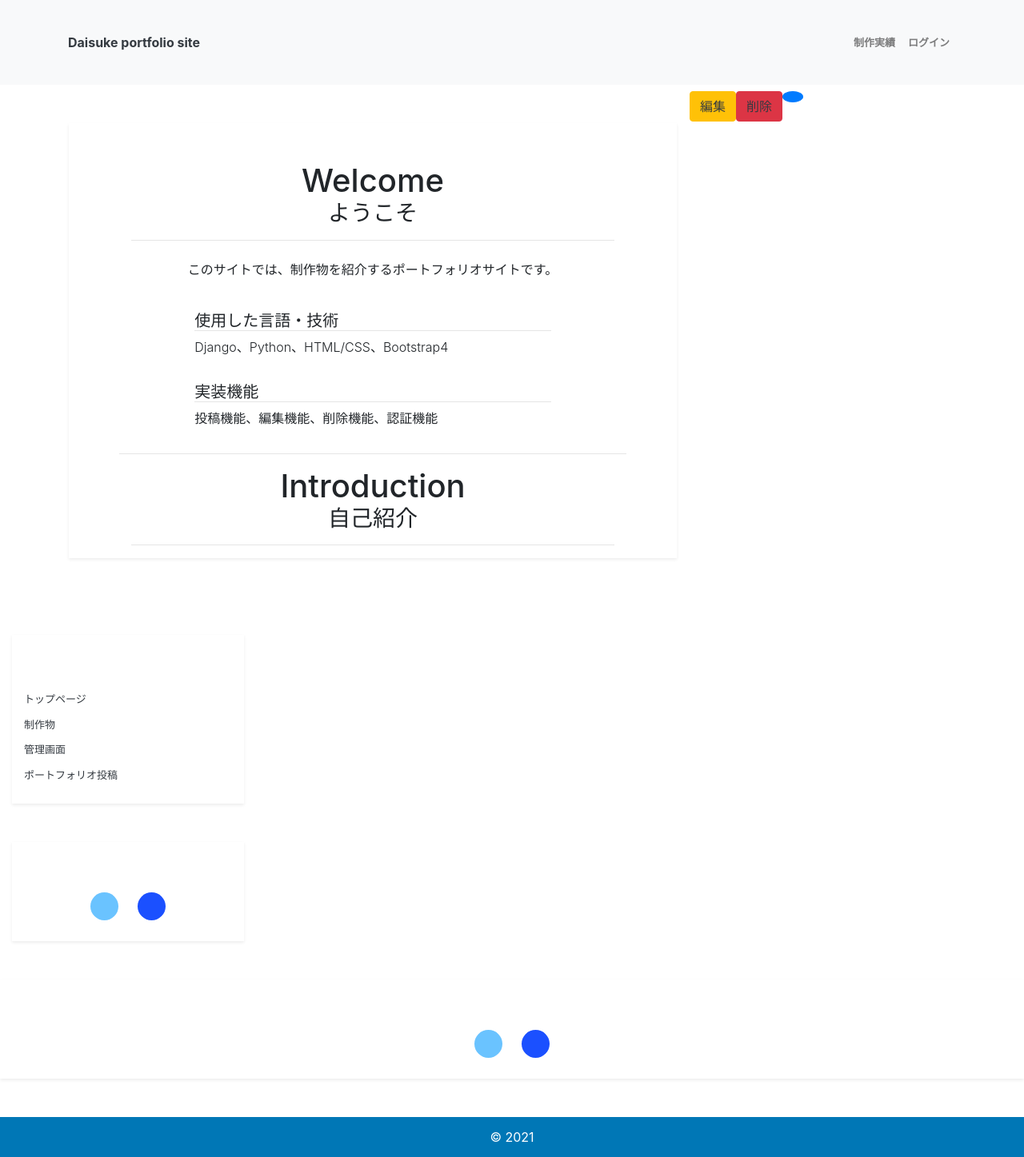
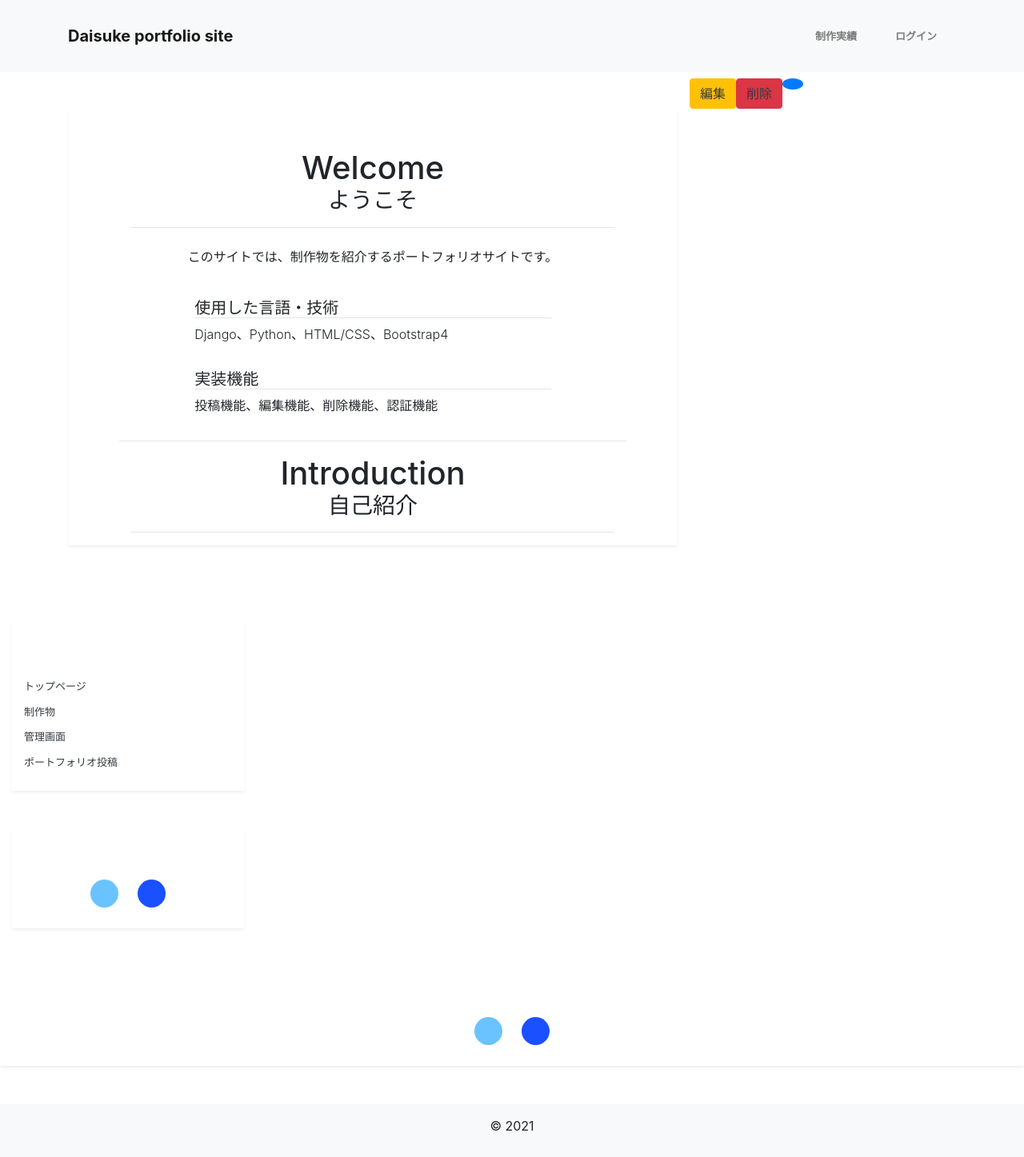
Before and after one commit to dai-gi/django-portfoliosite, a Django app: page / in a window 1280 px wide. Shown: the whole page at 80% size. After the commit the page ends 1414 px from the top, so only its background shows below. Run offline with Django 3.2, Linux system fonts and the light colour scheme.

Commit message:
navbar, footerのデザインを変更

```diff
--- a/app/static/css/style.css
+++ b/app/static/css/style.css
@@ -28,11 +28,10 @@ main {
 /* ------- footer ------- */
 footer {
   text-align: center;
-  background-color:#0077B6;
 }
 
 .footer-center {
-  line-height: 50px;
+  line-height: 55px;
 }
 
 
--- a/app/templates/app/base.html
+++ b/app/templates/app/base.html
@@ -16,19 +16,19 @@
 
 <body>
   <header>
-    <nav class="navbar navbar-expand-lg navbar-light bg-light">
+    <nav class="navbar navbar-expand-lg navbar-light bg-light p-0">
       <div class="container">
-        <a class="text-dark mr-auto font-weight-bold" href="/">Daisuke portfolio site</a>
+        <a class="navbar-brand font-weight-bold" href="/">Daisuke portfolio site</a>
         <button type="button" class="navbar-toggler" data-toggle="collapse" data-target="#Navber" aria-controls="Navber" aria-expanded="false" aria-label="ナビゲーションバー">
           <span class="navbar-toggler-icon"></span>
         </button>
         <div class="collapse navbar-collapse d-flex justify-content-end" id="Navber">
           <ul class="navbar-nav align-self-end font-weight-bold">
             <li class="nav-item">
-              <a class="nav-link" href="#">制作実績</a>
+              <a class="nav-link mx-3" href="#">制作実績</a>
             </li>
             <li class="nav-item">
-              <a class="nav-link" href="#">ログイン</a>
+              <a class="nav-link mx-3" href="#">ログイン</a>
             </li>
           </ul>
         </div>
@@ -85,7 +85,7 @@
   <script src="https://cdn.jsdelivr.net/npm/popper.js@1.16.1/dist/umd/popper.min.js" integrity="sha384-9/reFTGAW83EW2RDu2S0VKaIzap3H66lZH81PoYlFhbGU+6BZp6G7niu735Sk7lN" crossorigin="anonymous"></script>
   <script src="https://cdn.jsdelivr.net/npm/bootstrap@4.6.0/dist/js/bootstrap.min.js" integrity="sha384-+YQ4JLhjyBLPDQt//I+STsc9iw4uQqACwlvpslubQzn4u2UU2UFM80nGisd026JF" crossorigin="anonymous"></script>
   <footer>
-    <p class="text-white footer-center m-0">&copy; 2021</p>
+    <p class="text-black footer-center m-0 bg-light">&copy; 2021</p>
   </footer>
 </body>
 
```
